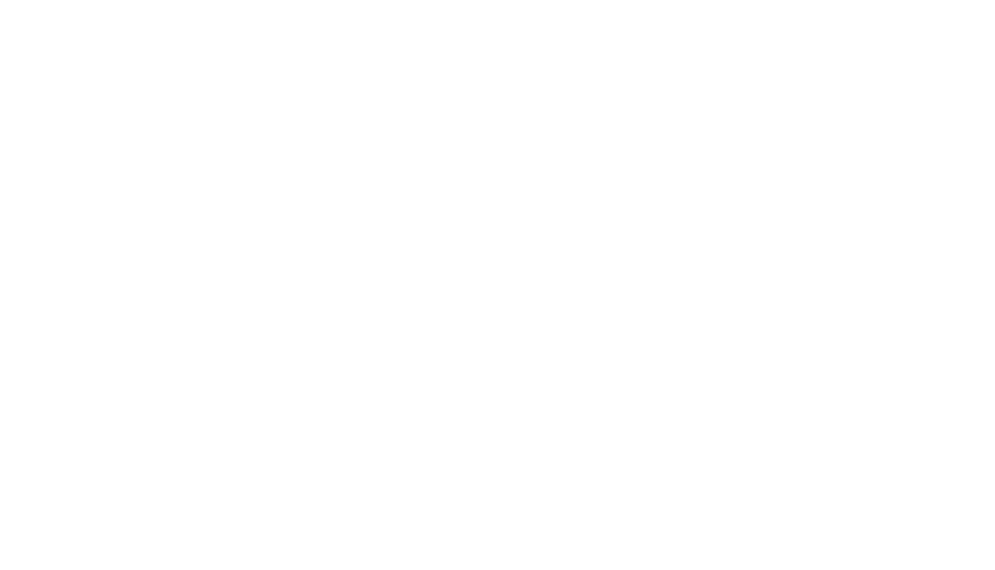
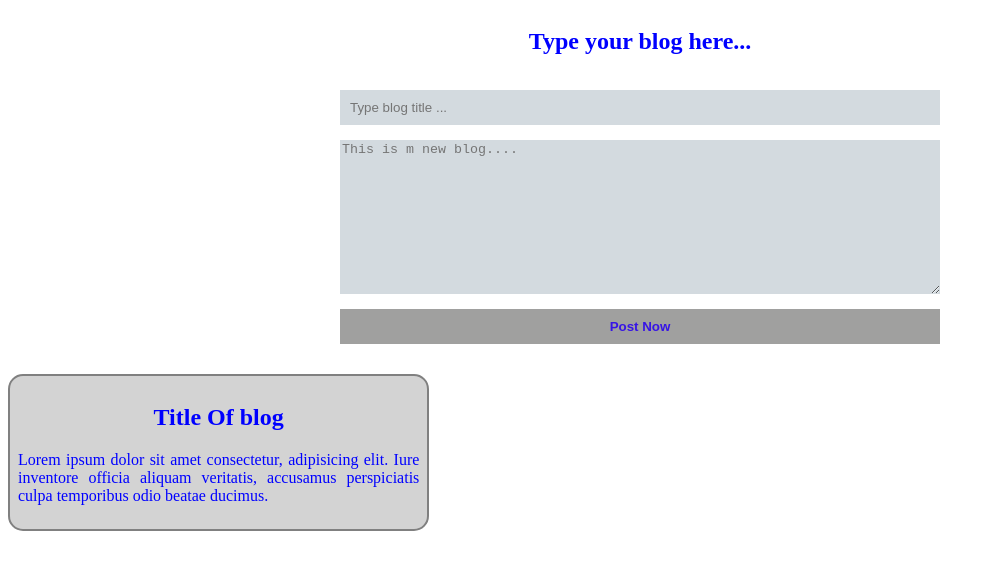
Before and after one commit to rayhan60611/P_hero_module26_JS-DOM-Events, a plain HTML site: page index.html in a window 1280 px wide. Shown: the whole page, without its empty margins (0-995 px from the left). Drawn offline with Linux system fonts and the light colour scheme.

Commit message:
Creating a blog posting site using dom

```diff
--- a/index.html
+++ b/index.html
@@ -4,6 +4,35 @@
     <meta charset="UTF-8" />
     <meta name="viewport" content="width=device-width, initial-scale=1.0" />
     <title>DOM Event JS</title>
+    <link rel="stylesheet" href="styles/style.css" />
   </head>
-  <body></body>
+  <body>
+    <section class="section-2">
+      <h1 class="" style="text-align: center; color: blue">
+        Type your blog here...
+      </h1>
+      <input id="my-input" type="text" placeholder="Type blog title ..." />
+      <textarea
+        name=""
+        id="textarea"
+        cols="30"
+        rows="10"
+        placeholder="This is m new blog...."
+      ></textarea>
+      <button id="btn">Post Now</button>
+    </section>
+    <section class="section">
+      <div class="div">
+        <h1 id="h1">Title Of blog</h1>
+        <p>
+          Lorem ipsum dolor sit amet consectetur, adipisicing elit. Iure
+          inventore officia aliquam veritatis, accusamus perspiciatis culpa
+          temporibus odio beatae ducimus.
+        </p>
+      </div>
+    </section>
+
+    <script src="js/event.js"></script>
+    <script src="js/domStyle.js"></script>
+  </body>
 </html>
--- /dev/null
+++ b/js/domStyle.js
@@ -0,0 +1,13 @@
+// section styleing
+const divs = document.getElementsByClassName("div");
+for (const div of divs) {
+  div.style.border = "2px solid gray";
+  div.style.padding = "8px";
+  div.style.textAlign = "justify";
+  div.style.backgroundColor = "lightgray";
+  div.style.color = "blue";
+  div.style.borderRadius = "15px";
+}
+
+const myH1 = document.getElementById("h1");
+myH1.style.textAlign = "center";
--- /dev/null
+++ b/js/event.js
@@ -0,0 +1,9 @@
+document.getElementById("btn").addEventListener("click", function (event) {
+  const textarea = document.getElementById("textarea").value;
+  const myInput = document.getElementById("my-input").value;
+
+  const section = document.getElementsByClassName("section");
+  const div = document.createElement("div");
+  div.classList.add("div");
+  hw;
+});
--- a/styles/style.css
+++ b/styles/style.css
@@ -0,0 +1,33 @@
+.section {
+  display: grid;
+  grid-template-columns: repeat(3, 1fr);
+}
+
+.section-2 {
+  margin-bottom: 30px;
+  max-width: 600px;
+  margin: 0 auto 30px auto;
+  display: flex;
+  flex-direction: column;
+  gap: 15px;
+}
+
+button {
+  padding: 10px;
+  color: rgb(55, 20, 230);
+  background-color: rgba(72, 72, 71, 0.516);
+  border: 0;
+  font-weight: 800;
+}
+button:hover {
+  background-color: rgba(215, 84, 2, 0.833);
+}
+
+input {
+  padding: 10px;
+}
+input,
+textarea {
+  background-color: rgba(104, 127, 146, 0.289);
+  border: 0;
+}
```
Also changed, not shown: event.js (deleted).
